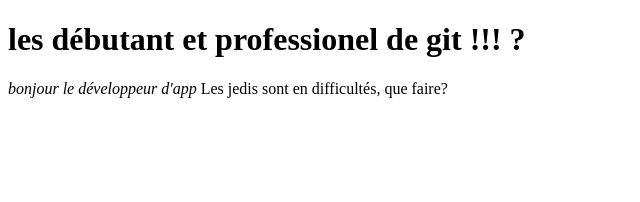
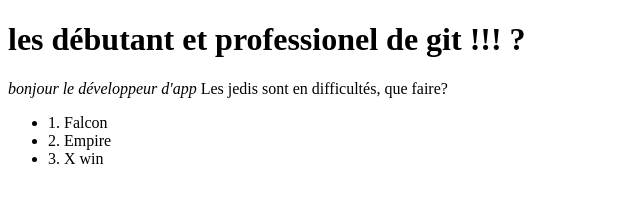
Before and after one commit to bayeroabass/Formation-git-mastering-discovering, a plain HTML site: page index.html in a window 1280 px wide. Shown: the whole page, without its empty margins (0-640 px from the left). Drawn offline with Linux system fonts and the light colour scheme.

Commit message:
feat : all correction

```diff
--- a/index.html
+++ b/index.html
@@ -12,5 +12,11 @@
     <span>
         Les jedis sont en difficultés, que faire?
     </span>
+    <ul>
+        <li>1. Falcon</li>
+        <li>2. Empire</li>
+        <li>3. X win</li>
+    </ul>
+
 </body>
 </html>
```
